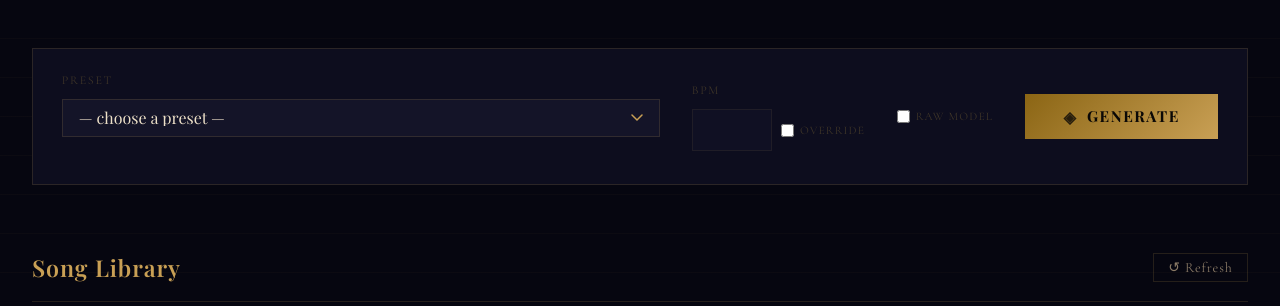
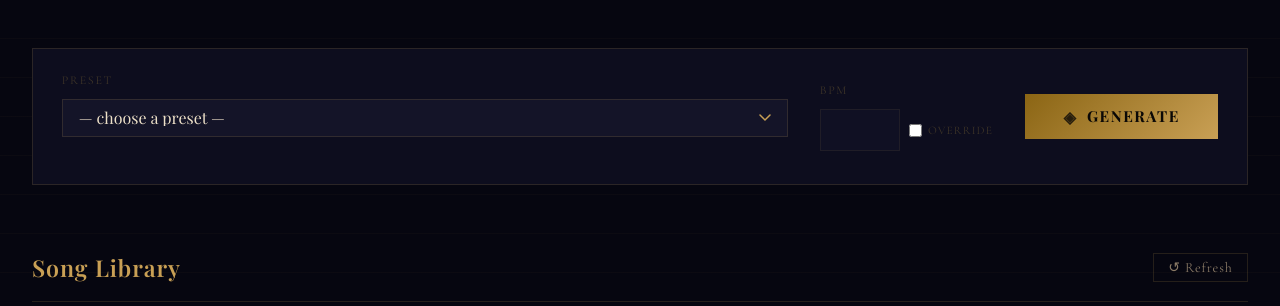
Before and after one commit to exploratorystudios/elegy-box, a Flask app: page / in a window 1280 px wide. Shown: the part 234-540 px from the top of the page. Run offline with Flask 3, Linux system fonts and the light colour scheme; data that the repository does not hold is empty; some libraries are stand-ins or nearby versions; some web fonts are replaced.

Commit message:
Remove raw model checkbox from UI

```diff
--- a/ElegyBox-site/templates/index.html
+++ b/ElegyBox-site/templates/index.html
@@ -45,10 +45,6 @@
             </label>
           </div>
         </div>
-        <label class="no-bias-label" title="Skip all musical biases — fully trust the model's learned distribution">
-          <input type="checkbox" id="noBiasCheck">
-          <span>Raw model</span>
-        </label>
         <button class="generate-btn" id="generateBtn">
           <span class="btn-icon">◈</span>
           <span class="btn-label">Generate</span>
```
